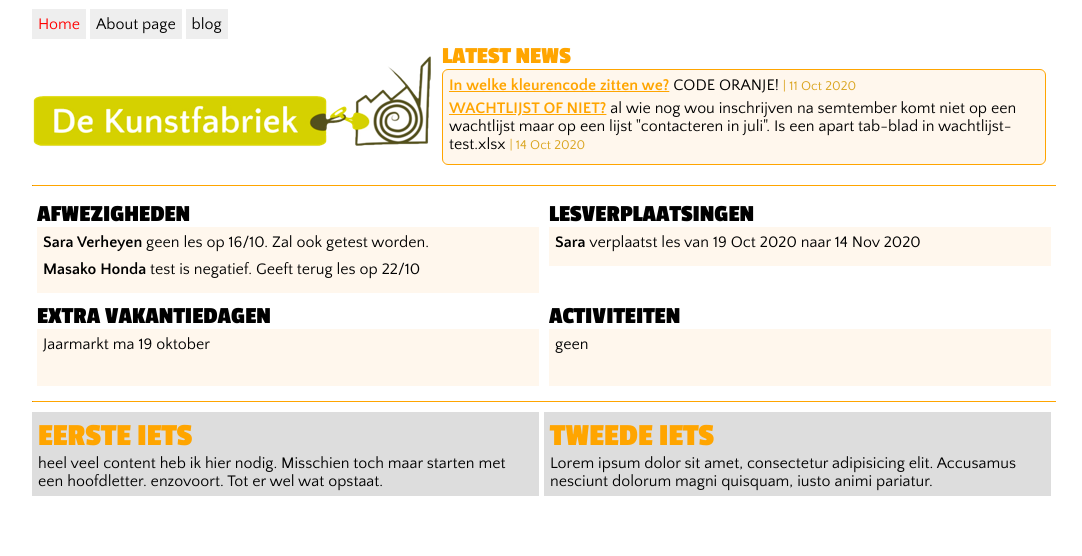
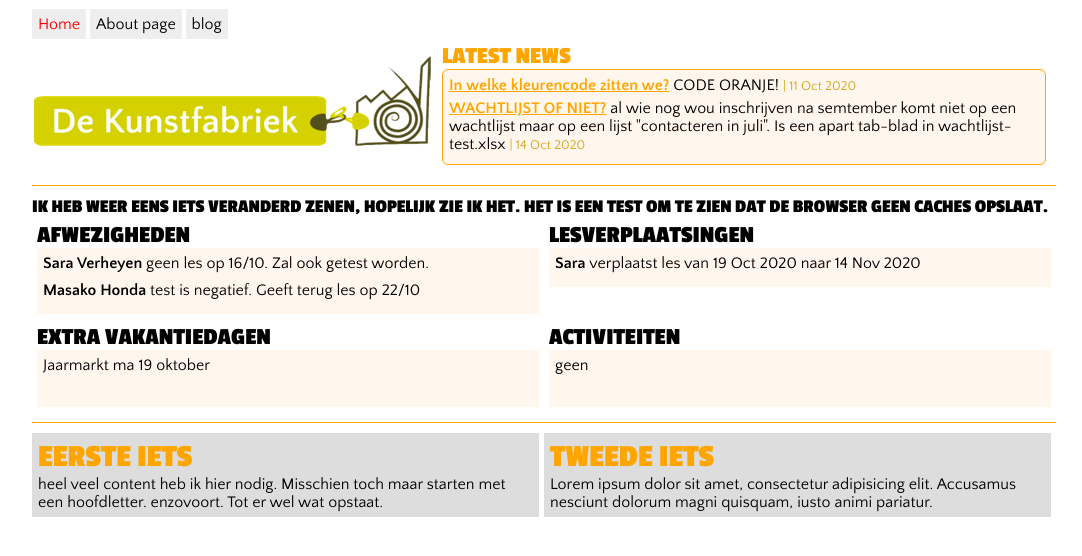
Before and after one commit to lucvndck/jekyll-test, a Jekyll site: the page built from index.html, in a window 1280 px wide. Shown: the top 556 px of the page, without its empty margins (96-1178 px from the left). Built offline with Jekyll 4.4.1, drawn with Linux system fonts in a browser that asks for light colours.

Commit message:
Update default.html

```diff
--- a/_layouts/default.html
+++ b/_layouts/default.html
@@ -20,6 +20,7 @@
       {% include latest-news.html %}
     </div><!-- row -->
     <hr>
+    <h3> Ik heb weer eens iets veranderd zenen, hopelijk zie ik het. Het is een test om te zien dat de browser geen caches opslaat.</h3>
     {{ content }}
   </body>
 </html>
```
